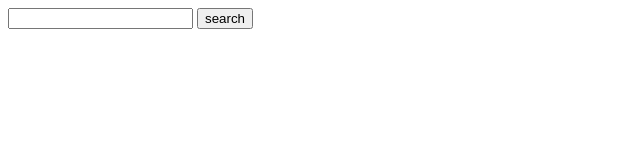
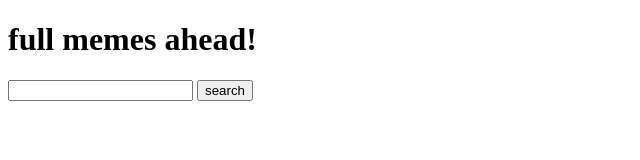
Before and after one commit to rhysawilliams2010/giphy-search, a plain HTML site: page index.html in a window 1280 px wide. Shown: the whole page, without its empty margins (0-640 px from the left). Drawn offline with Linux system fonts and the light colour scheme.

Commit message:
added a header (#2)
* initial commit

* fixed header

```diff
--- a/index.html
+++ b/index.html
@@ -32,6 +32,7 @@
   </head>
 
   <body>
+    <h1>full memes ahead!</h1>
     <input type="text" id="search" />
     <input type="button" onclick="getData()" value="search" />
     <div id="app"></div>
```
